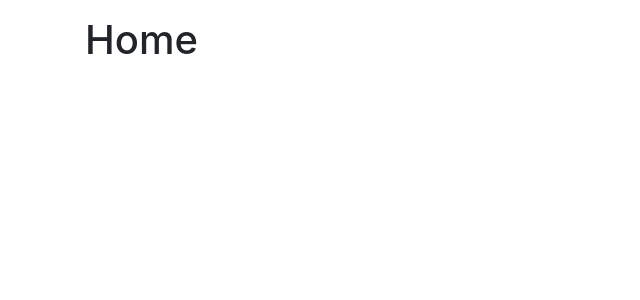
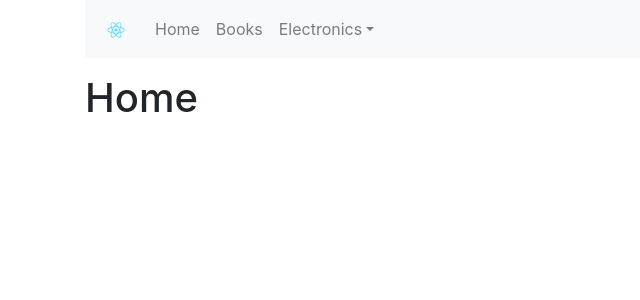
Before and after one commit to pjchender/react-router-breadcrumb, a React (Create React App) app: page / in a window 1280 px wide. Shown: the top 300 px of the page, without its empty margins (0-640 px from the left). Built offline with nearby package versions, Linux system fonts and the light colour scheme.

Commit message:
Create Navbar component for routes navigation

```diff
--- a/src/App.js
+++ b/src/App.js
@@ -1,11 +1,14 @@
 import React, { Component } from 'react';
 import { Route } from 'react-router-dom';
 import { Home, Books, Electronics } from './pages';
+import { Navbar } from './components';
 
 class App extends Component {
   render() {
     return (
       <div className="container">
+        <Navbar />
+
         {/* The corresponding component will show here if the current URL matches the path */}
         <Route path="/" exact component={Home} />
         <Route path="/books" component={Books} />
--- /dev/null
+++ b/src/components.js
@@ -0,0 +1,69 @@
+import React from 'react';
+import { Link } from 'react-router-dom';
+import logo from './logo.svg';
+
+const Navbar = () => {
+  return (
+    <nav className="navbar navbar-expand-sm navbar-light bg-light">
+      <Link className="navbar-brand" to="/">
+        <img src={logo} alt="react-router-breadcrumb" width="30" height="30" />
+      </Link>
+
+      <button
+        className="navbar-toggler"
+        type="button"
+        data-toggle="collapse"
+        data-target="#navbarContent"
+        aria-controls="navbarContent"
+        aria-expanded="false"
+        aria-label="Toggle navigation"
+      >
+        <span className="navbar-toggler-icon" />
+      </button>
+
+      <div className="collapse navbar-collapse" id="navbarContent">
+        <ul className="navbar-nav">
+          <li className="nav-item">
+            <Link className="nav-link" to="/">
+              Home
+            </Link>
+          </li>
+          <li className="nav-item">
+            <Link className="nav-link" to="/books">
+              Books
+            </Link>
+          </li>
+          <li className="nav-item dropdown">
+            <Link
+              className="nav-link dropdown-toggle"
+              to="/electronics"
+              id="navbarDropdownMenuLink"
+              role="button"
+              data-toggle="dropdown"
+              aria-haspopup="true"
+              aria-expanded="false"
+            >
+              Electronics
+            </Link>
+            <div
+              className="dropdown-menu"
+              aria-labelledby="navbarDropdownMenuLink"
+            >
+              <Link className="dropdown-item" to="/electronics/mobile">
+                Mobile Phone
+              </Link>
+              <Link className="dropdown-item" to="/electronics/desktop">
+                Desktop PC
+              </Link>
+              <Link className="dropdown-item" to="/electronics/laptop">
+                Laptop
+              </Link>
+            </div>
+          </li>
+        </ul>
+      </div>
+    </nav>
+  );
+};
+
+export { Navbar };
```
